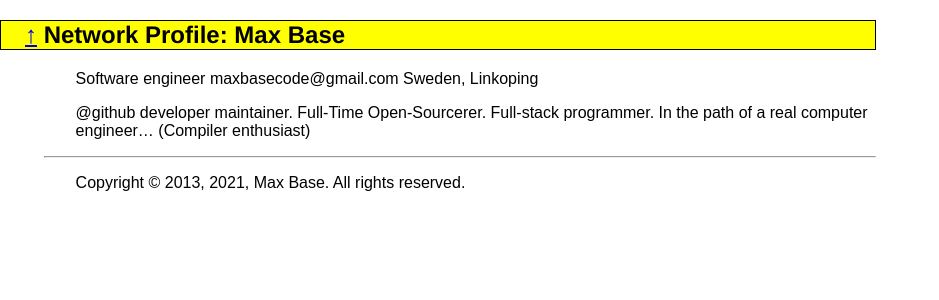
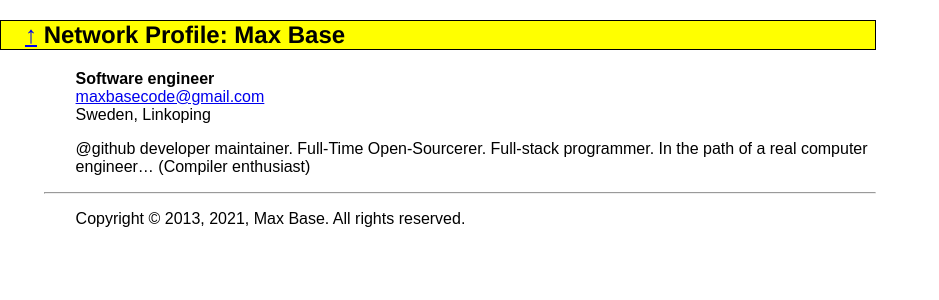
Before and after one commit to dev-blueMagician/NextCommunity.github.io, a Jekyll site: the page built from _networks/max-base.md, in a window 1280 px wide. Shown: the top 300 px of the page, without its empty margins (0-939 px from the left). Built offline with Jekyll 4.4.1, drawn with Linux system fonts in a browser that asks for light colours.

Commit message:
Update network.md

```diff
--- a/_layouts/network.md
+++ b/_layouts/network.md
@@ -7,10 +7,12 @@ layout: default
     <a href="/">&uarr;</a>
     Network Profile: {{ page.name }}
   </h1>
-  <span class="subtitle">{{ page.role }}</span>
-
-  <span class="subtitle">{{ page.email }}</span>
-
+  <b><span class="subtitle">{{ page.role }}</span></b>
+  <br>
+  <a href="https://github.com/{{ page.github }}/">
+    <span class="subtitle">{{ page.email }}</span>
+  </a>
+  <br>
   <span class="subtitle">{{ page.country }}, {{ page.location }}</span>
 
   {{ content }}
```
